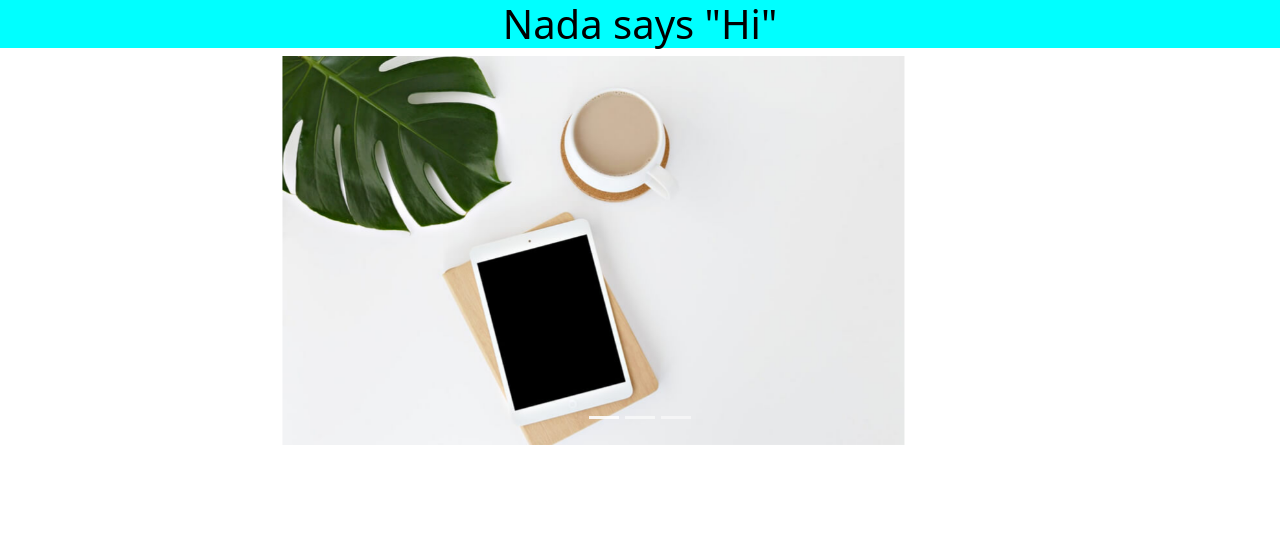
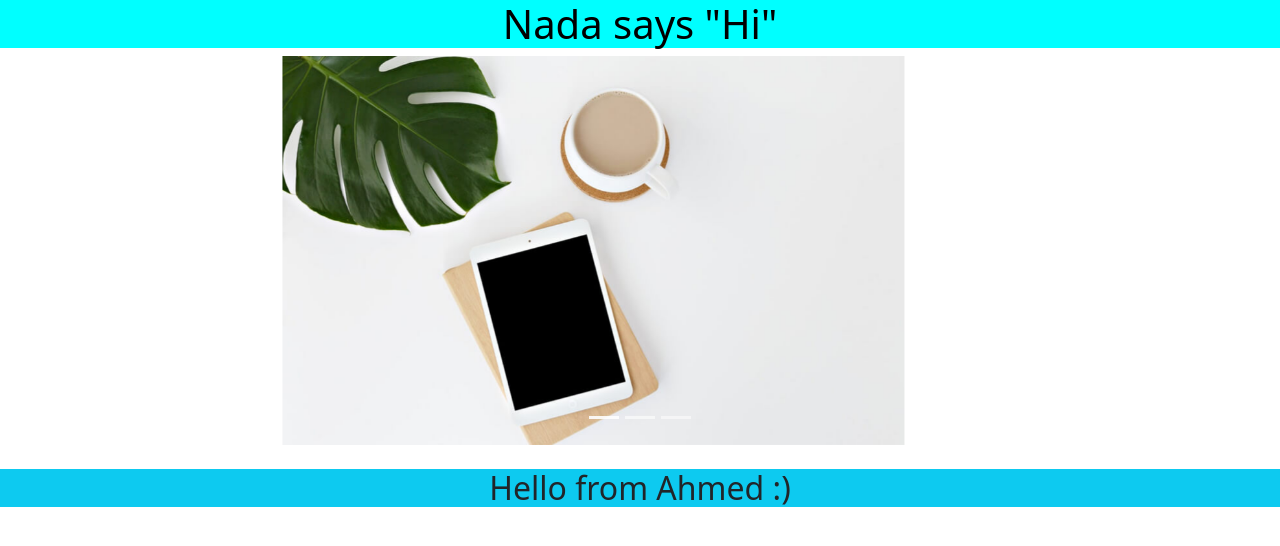
Before and after one commit to NadaI97/Test-Project, a plain HTML site: page index.html in a window 1280 px wide. Drawn offline with Linux system fonts and the light colour scheme.

Commit message:
header added

```diff
--- a/index.html
+++ b/index.html
@@ -46,6 +46,8 @@
         </div>
       </div>
     </section>
+
+    <h2 class="text-center mt-4 bg-info">Hello from Ahmed :)</h2>
     <script src="js/bootstrap.bundle.min.js"></script>
   </body>
 </html>
```
